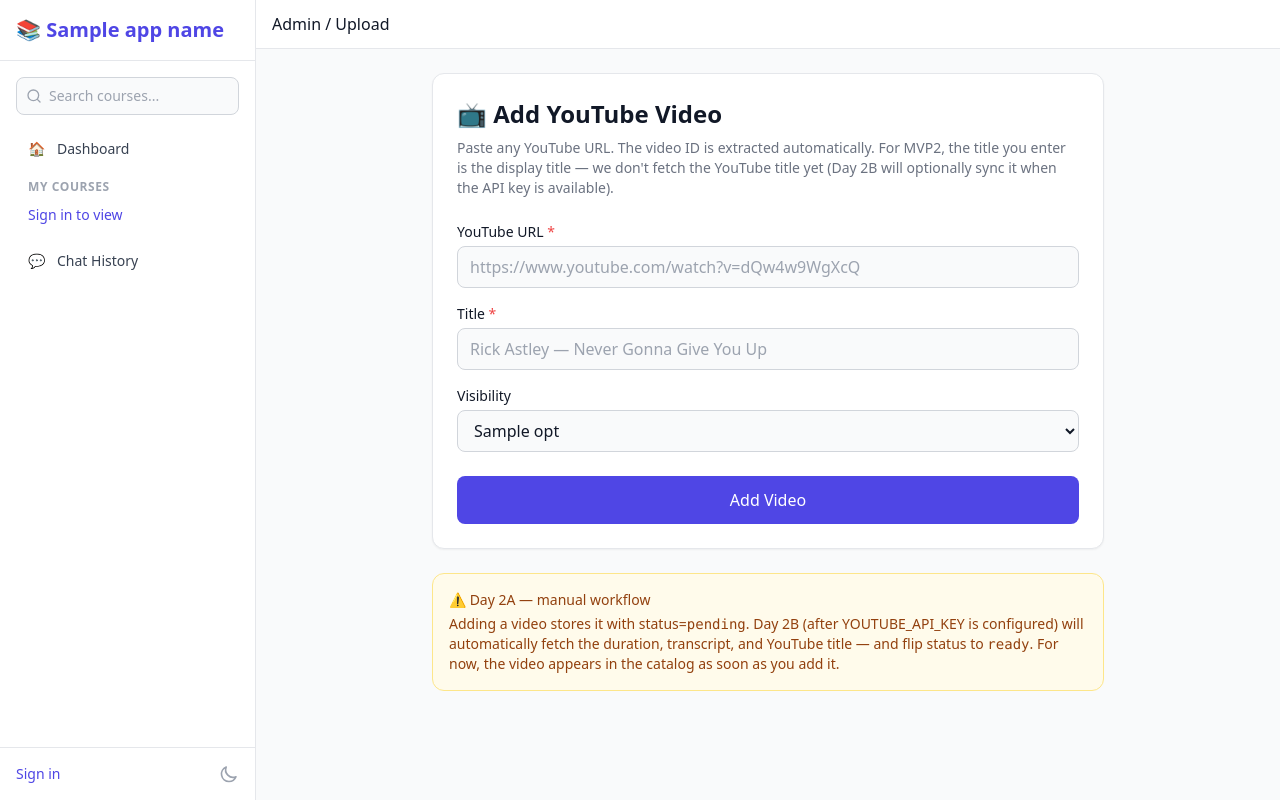
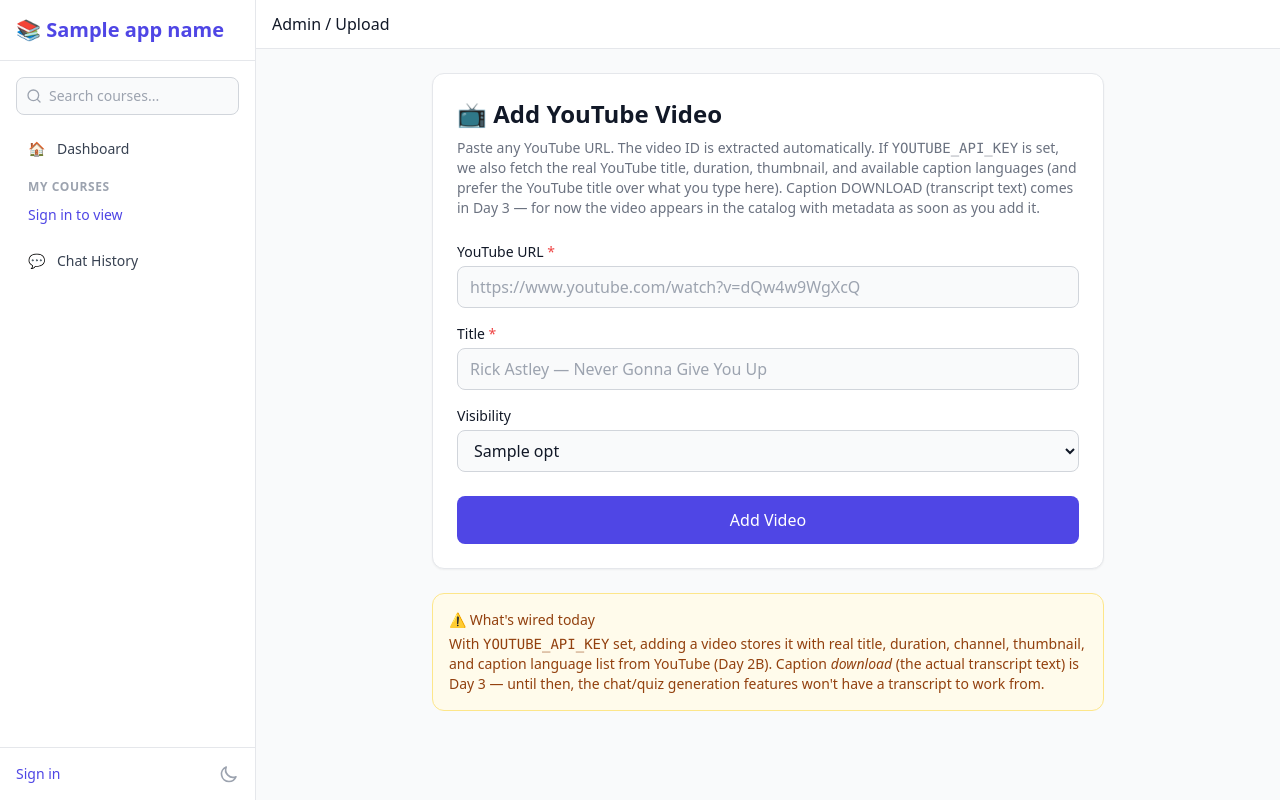
Before and after one commit to yuanfengli168/video-learning-app, a FastAPI app: template app/templates/admin_upload.html in a window 1280 px wide. Run offline with FastAPI, Linux system fonts and the light colour scheme; the template is opened without the code that fills it: most values are stand-ins (such as "Sample title", 1, 10 or a date in 2020); parts of the project's set-up code (start-up, migrations or seed data) failed here and were passed over; some libraries are stand-ins or nearby versions.

Commit message:
NOBUG(admin-upload): use session cookie auth instead of firebase.auth()
Bug: admin_upload.html called 'firebase.auth().currentUser.getIdToken()'
but firebase is not loaded as a global on this page — only login.html
imports AuthKit (the wrapper). Form submission crashed with:
  'Network error: firebase is not defined'

Fix: switch to credentials:'include' so the session cookie (set by
/api/auth/session during login) is sent automatically. Backend's
_extract_token() checks cookies first, so no code change needed there.

Also updated the stale help text:
- Removed 'Day 2B (after YOUTUBE_API_KEY is configured) will...' — Day 2B
  is already live
- Removed 'Day 2A — manual workflow' heading — we're past that
- New text describes what's wired today + mentions Day 3 (yt-dlp)

Tests (13 total in test_admin_upload_page.py, +2 new):
- test_form_uses_credentials_include_not_bearer: page contains
  'credentials: \'include\'' and NOT 'firebase.auth' or 'Bearer'
- test_form_help_text_reflects_day2b: no 'Day 2B will', no
  'Day 2A — manual workflow'; contains 'YouTube title' + 'Day 3'

```diff
--- a/app/templates/admin_upload.html
+++ b/app/templates/admin_upload.html
@@ -8,9 +8,11 @@
         <h1 class="text-2xl font-bold mb-2">📺 Add YouTube Video</h1>
         <p class="text-sm text-gray-500 dark:text-gray-400 mb-6">
             Paste any YouTube URL. The video ID is extracted automatically.
-            For MVP2, the title you enter is the display title — we don't
-            fetch the YouTube title yet (Day 2B will optionally sync it
-            when the API key is available).
+            If <code>YOUTUBE_API_KEY</code> is set, we also fetch the real
+            YouTube title, duration, thumbnail, and available caption languages
+            (and prefer the YouTube title over what you type here).
+            Caption DOWNLOAD (transcript text) comes in Day 3 — for now the
+            video appears in the catalog with metadata as soon as you add it.
         </p>
 
         <form id="admin-upload-form" class="space-y-4">
@@ -91,13 +93,14 @@
     </div>
 
     <div class="bg-amber-50 dark:bg-amber-900/20 border border-amber-200 dark:border-amber-800 rounded-xl p-4 text-sm text-amber-800 dark:text-amber-200">
-        <p class="font-medium mb-1">⚠️ Day 2A — manual workflow</p>
+        <p class="font-medium mb-1">⚠️ What's wired today</p>
         <p>
-            Adding a video stores it with status=<code>pending</code>.
-            Day 2B (after YOUTUBE_API_KEY is configured) will
-            automatically fetch the duration, transcript, and YouTube
-            title — and flip status to <code>ready</code>.
-            For now, the video appears in the catalog as soon as you add it.
+            With <code>YOUTUBE_API_KEY</code> set, adding a video stores it
+            with real title, duration, channel, thumbnail, and caption language
+            list from YouTube (Day 2B).
+            Caption <em>download</em> (the actual transcript text) is Day 3 —
+            until then, the chat/quiz generation features won't have a
+            transcript to work from.
         </p>
     </div>
 </div>
@@ -139,12 +142,14 @@ document.getElementById('admin-upload-form').addEventListener('submit', async fu
     };
 
     try {
-        const token = await firebase.auth().currentUser.getIdToken();
+        // No Bearer header needed — the session cookie set by /api/auth/session
+        // is sent automatically with credentials: 'include'. The backend's
+        // _extract_token() checks cookies first, then Authorization header.
         const resp = await fetch('/api/admin/videos/youtube', {
             method: 'POST',
+            credentials: 'include',
             headers: {
                 'Content-Type': 'application/json',
-                'Authorization': 'Bearer ' + token,
             },
             body: JSON.stringify(payload),
         });
```
Also changed, not shown: tests/test_admin_upload_page.py (+37 -0 lines).
